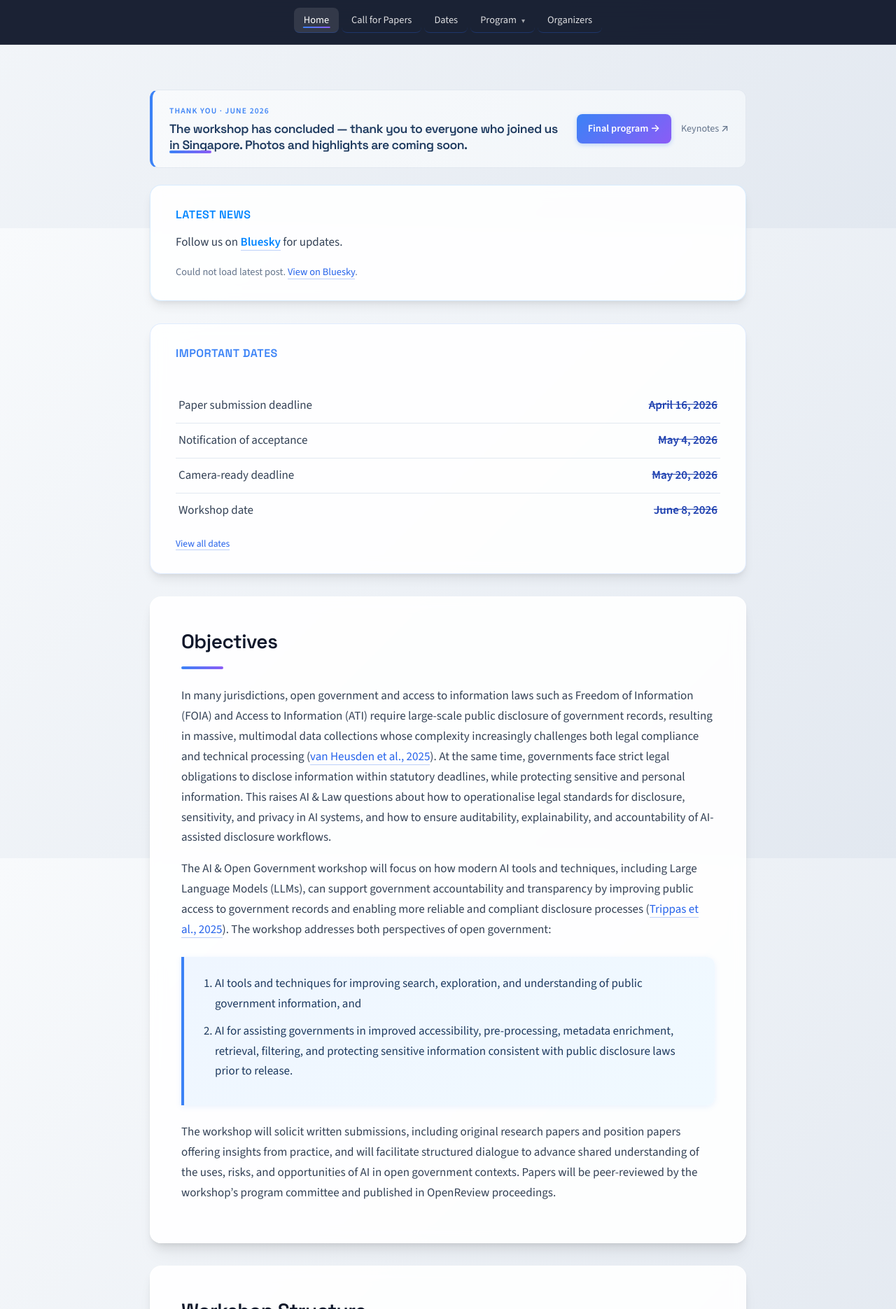
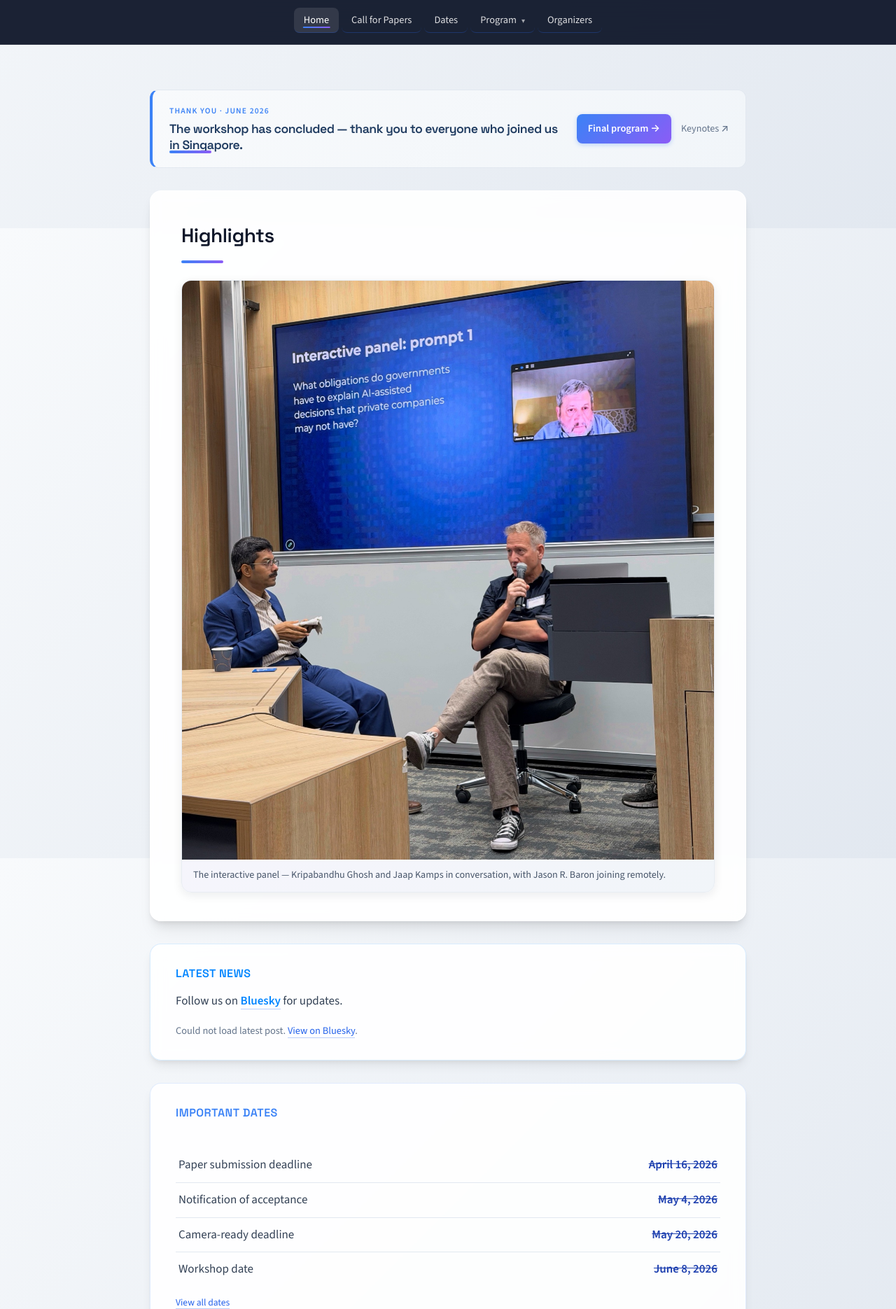
Before and after one commit to graus/aiog, a Jekyll site: the page built from index.md, in a window 1280 px wide. Shown: the part 574-2444 px from the top of the page at 70% size. Built offline with Jekyll 4.4.1, drawn with Linux system fonts in a browser that asks for light colours.

Commit message:
adds some pics

```diff
--- a/index.md
+++ b/index.md
@@ -8,13 +8,23 @@ description: The 1st AI & Open Government Workshop (AIOG) at ICAIL 2026, Singapo
 <aside class="papers-spotlight" aria-labelledby="spotlight-heading">
     <div class="spotlight-text">
         <p class="spotlight-eyebrow">Thank you · June 2026</p>
-        <h2 id="spotlight-heading">The workshop has concluded — thank you to everyone who joined us in Singapore. Photos and highlights are coming soon.</h2>
+        <h2 id="spotlight-heading">The workshop has concluded — thank you to everyone who joined us in Singapore.</h2>
     </div>
     <div class="spotlight-actions">
         <a class="spotlight-cta" href="/program/">Final program →</a>
         <a class="spotlight-cta-secondary" href="/keynotes/">Keynotes ↗</a>
     </div>
 </aside>
+
+<section id="highlights" class="highlights" aria-labelledby="highlights-heading">
+<h2 id="highlights-heading">Highlights</h2>
+<div class="photo-strip">
+    <figure class="photo-card">
+        <img src="/images/photos/aiog-panel.jpg" alt="Interactive panel at the workshop: Kripabandhu Ghosh seated at left and Jaap Kamps holding the microphone, with remote panelist Jason R. Baron on the screen behind them." loading="lazy" width="1471" height="1600">
+        <figcaption>The interactive panel — Kripabandhu Ghosh and Jaap Kamps in conversation, with Jason R. Baron joining remotely.</figcaption>
+    </figure>
+</div>
+</section>
 
 <section id="latest-news" class="latest-news">
 <h2>Latest News</h2>
--- a/style.css
+++ b/style.css
@@ -1015,6 +1015,40 @@ table td strong {
     color: #3b82f6 !important;
 }
 
+/* ===== Highlights (homepage photo strip) ===== */
+.highlights {
+    margin: 32px 0;
+}
+
+.photo-strip {
+    display: grid;
+    grid-template-columns: repeat(auto-fit, minmax(260px, 1fr));
+    gap: 20px;
+    margin-top: 12px;
+}
+
+.photo-card {
+    margin: 0;
+    background: linear-gradient(135deg, #faf5ff 0%, #f1f5f9 100%);
+    border: 1px solid #e8edf3;
+    border-radius: 14px;
+    overflow: hidden;
+    box-shadow: 0 4px 14px rgba(15, 23, 42, 0.08);
+}
+
+.photo-card img {
+    display: block;
+    width: 100%;
+    height: auto;
+}
+
+.photo-card figcaption {
+    padding: 12px 16px 14px;
+    font-size: 0.88rem;
+    line-height: 1.45;
+    color: #475569;
+}
+
 /* ===== Program / Schedule ===== */
 .prog-intro {
     background: linear-gradient(135deg, #eff6ff 0%, #f0f9ff 100%);
@@ -1507,6 +1541,26 @@ a.prog-paper-title:hover {
     border-bottom: none;
 }
 
+.keynote-talkshot {
+    margin: 0 0 16px;
+    border-radius: 12px;
+    overflow: hidden;
+    background: #e2e8f0;
+    box-shadow: 0 4px 14px rgba(15, 23, 42, 0.1);
+}
+
+.keynote-talkshot img {
+    display: block;
+    width: 100%;
+    height: auto;
+}
+
+.keynote-talkshot figcaption {
+    padding: 8px 14px 10px;
+    font-size: 0.82rem;
+    color: #64748b;
+}
+
 @media (max-width: 600px) {
     .keynote {
         grid-template-columns: 1fr;
```
Also changed, not shown: keynotes.md (+8 -0 lines), images/photos/aiog-keynote-ghosh.jpg (added), images/photos/aiog-keynote-kamps.jpg (added), images/photos/aiog-panel.jpg (added).
